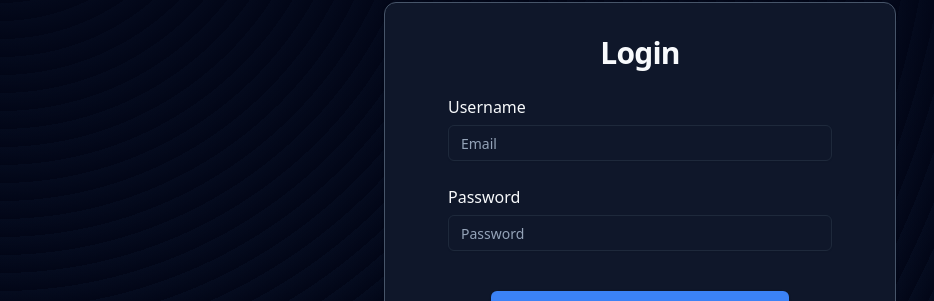
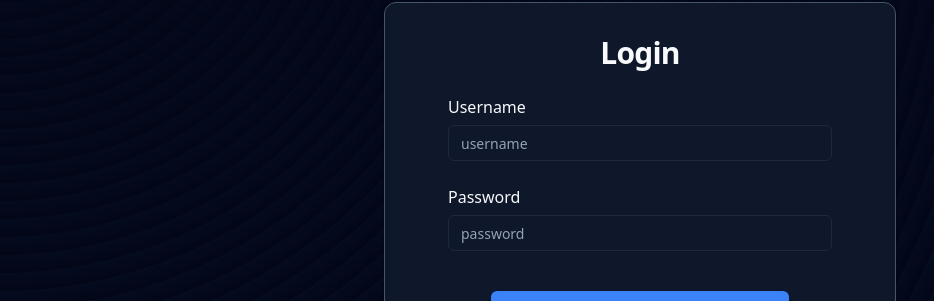
Before and after one commit to mustafasegf/pemasak-infra, a React (Vite) app in the folder ui/: page /login in a window 1280 px wide. Shown: the part 177-478 px from the top of the page, without its empty margins (0-934 px from the left). Built offline with nearby package versions, Linux system fonts and the light colour scheme.

Commit message:
feat(ui): implement login page handling

```diff
--- a/ui/src/routes/login.lazy.tsx
+++ b/ui/src/routes/login.lazy.tsx
@@ -1,4 +1,4 @@
-import { Link, createLazyFileRoute } from '@tanstack/react-router';
+import { Link, createLazyFileRoute, useRouter } from '@tanstack/react-router';
 import {
     Card,
     CardContent,
@@ -9,26 +9,67 @@ import {
 import { Label } from '@/components/ui/label';
 import { Input } from '@/components/ui/input';
 import { Button } from '@/components/ui/button';
+import { useForm } from 'react-hook-form';
+import { Alert, AlertDescription, AlertTitle } from '@/components/ui/alert';
+import { ExclamationTriangleIcon } from '@radix-ui/react-icons';
+import { useState } from 'react';
 
 export const Route = createLazyFileRoute('/login')({
     component: Login,
 })
 
 function Login() {
+    const { register, handleSubmit } = useForm()
+    const router = useRouter()
+
+    const [error, setError] = useState({ message: "", error_type: "" })
+
+    async function submitHandler(data: any) {
+        const request = await fetch(`${import.meta.env.VITE_API_URL}/login`, {
+            method: "POST",
+            headers: {
+                "Content-Type": "application/json"
+            },
+            body: JSON.stringify({
+                username: data.username,
+                password: data.password,
+            })
+        })
+        console.log(request.statusText)
+
+        if (request.status >= 400) {
+            const data = await request.json()
+            setError(data)
+        } else {
+            router.navigate({ from: "/login", to: "/" })
+        }
+    }
+
     return (
-        <div className="flex flex-col w-full h-full min-h-screen justify-center items-center">
+        <form onSubmit={handleSubmit(submitHandler)} className="flex flex-col w-full h-full min-h-screen justify-center items-center space-y-8">
+            {error.message && (
+                <Alert variant="default" className="max-w-lg w-full border-red-400 text-red-400">
+                    <ExclamationTriangleIcon className="h-5 w-5 mt-0.5 !text-red-400" />
+                    <AlertTitle className="text-lg font-semibold">
+                        Login Failed
+                    </AlertTitle>
+                    <AlertDescription>
+                        {error.message}
+                    </AlertDescription>
+                </Alert>
+            )}
             <Card className="max-w-lg w-full bg-slate-900 border-slate-600 p-2">
                 <CardHeader>
                     <CardTitle className="text-center text-3xl">Login</CardTitle>
                 </CardHeader>
                 <CardContent className="gap-4 flex flex-col items-center justify-center space-y-2">
                     <div className="grid w-full max-w-sm items-center gap-1.5">
-                        <Label className="text-md" htmlFor="email">Username</Label>
-                        <Input type="email" id="email" placeholder="Email" />
+                        <Label className="text-md" htmlFor="username">Username</Label>
+                        <Input {...register("username")} id="username" placeholder="username" />
                     </div>
                     <div className="grid w-full max-w-sm items-center gap-1.5">
                         <Label className="text-md" htmlFor="password">Password</Label>
-                        <Input type="password" id="password" placeholder="Password" />
+                        <Input type="password" placeholder="password" id="password" {...register("password")} />
                     </div>
                 </CardContent>
                 <CardFooter className="flex flex-col items-center justify-center space-y-4 pt-4">
@@ -47,7 +88,6 @@ function Login() {
                     </div>
                 </CardFooter>
             </Card>
-
-        </div>
+        </form>
     )
 }
```
Also changed, not shown: 1 other file (tests, documents, lock files or other folders).
